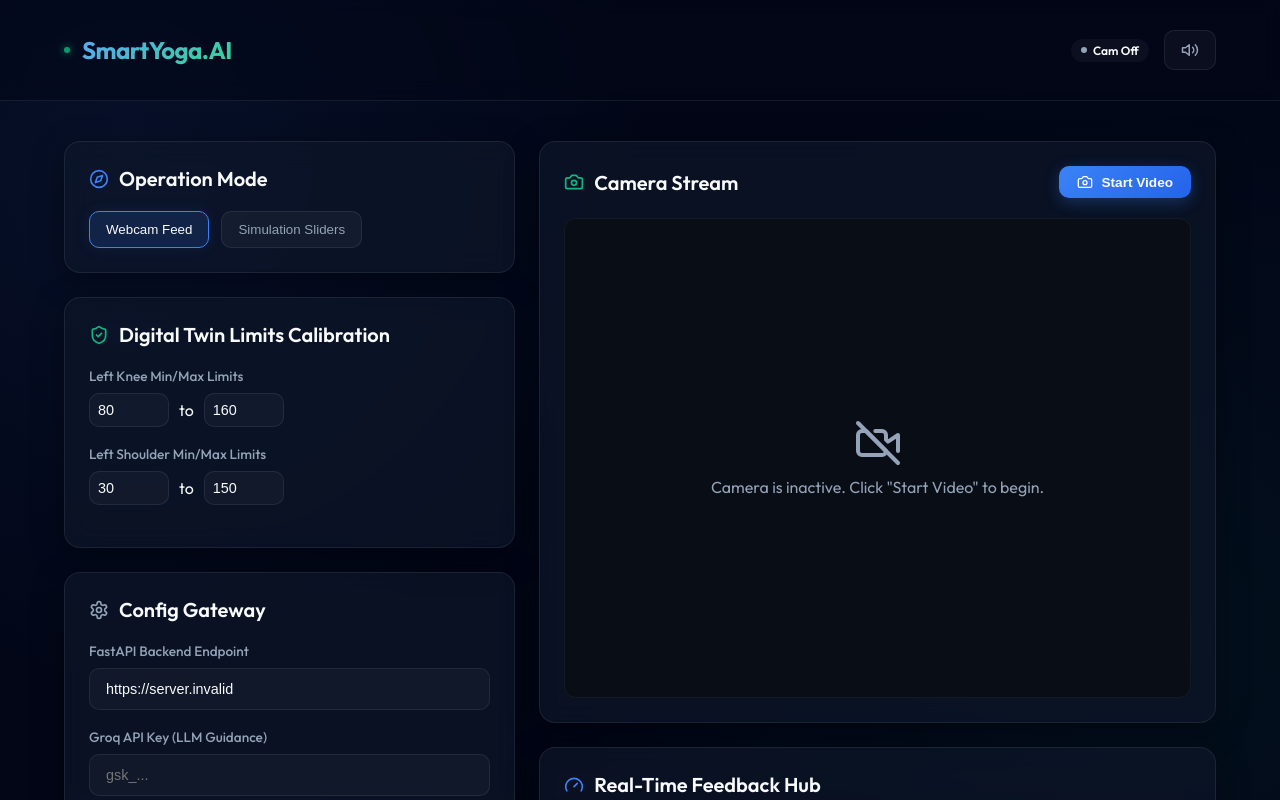
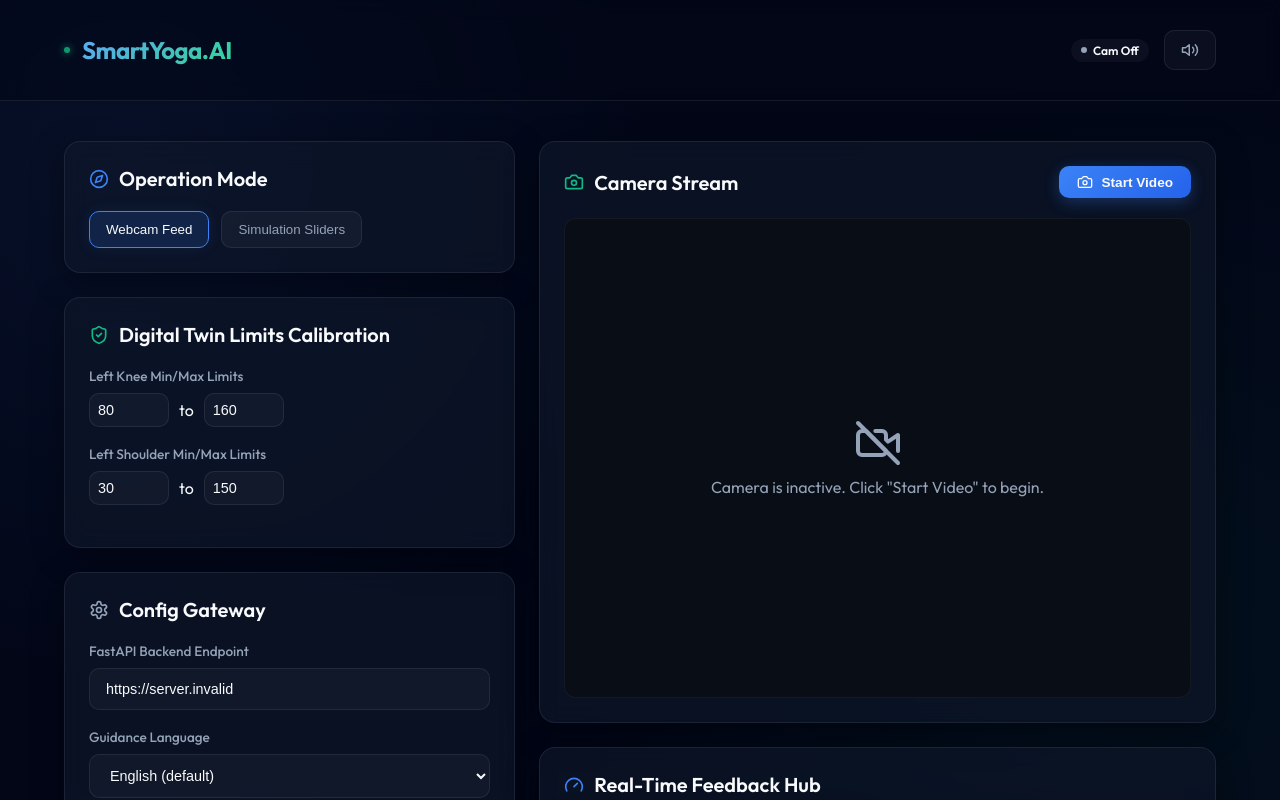
Before and after one commit to Anamitra-Sarkar/yoga-posture-correction-system, a Next.js app in the folder frontend/: page / in a window 1280 px wide. Shown: the top 800 px of the page. Built offline with nearby package versions, Linux system fonts and the light colour scheme; no server answers.

Commit message:
Move Groq API key configuration from frontend UI to backend environment secrets

```diff
--- a/frontend/src/pages/index.tsx
+++ b/frontend/src/pages/index.tsx
@@ -85,7 +85,6 @@ const PRESET_POSES = {
 
 export default function Dashboard() {
   const [apiURL, setApiURL] = useState("http://localhost:8000/api");
-  const [groqKey, setGroqKey] = useState("");
   const [lang, setLang] = useState<"en" | "hi" | "bn">("en");
 
   // Modes: "live" (Webcam) or "simulate" (Sliders)
@@ -146,7 +145,7 @@ export default function Dashboard() {
     resetPipeline
   } = useYogaPipeline({
     language: lang,
-    groqApiKey: groqKey || undefined,
+    groqApiKey: undefined,
     calibrationProfile,
     correctnessThreshold: 0.75
   });
@@ -630,16 +629,6 @@ export default function Dashboard() {
               />
             </div>
 
-            <div className="input-group">
-              <label className="input-label">Groq API Key (LLM Guidance)</label>
-              <input
-                type="password"
-                className="groq-config-input"
-                value={groqKey}
-                onChange={(e) => setGroqKey(e.target.value)}
-                placeholder="gsk_..."
-              />
-            </div>
 
             <div className="input-group">
               <label className="input-label">Guidance Language</label>
```
Also changed, not shown: 2 other files (tests, documents, lock files or other folders).
